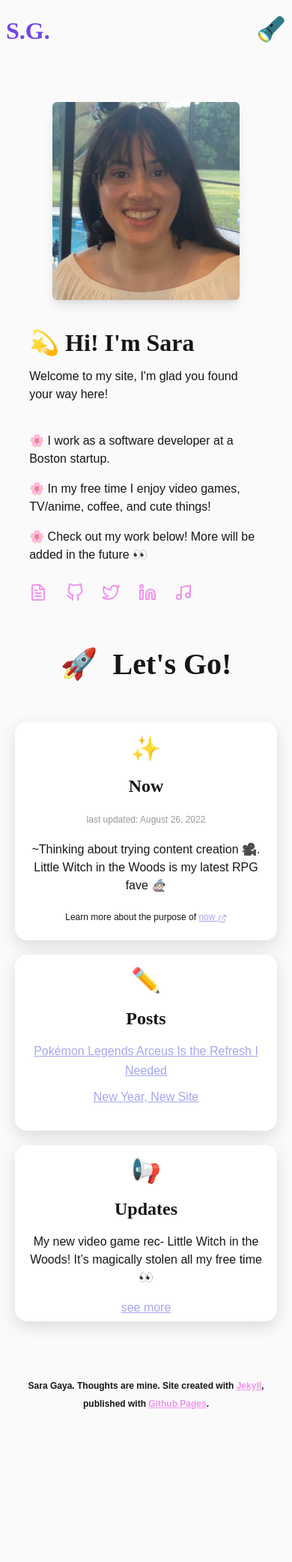
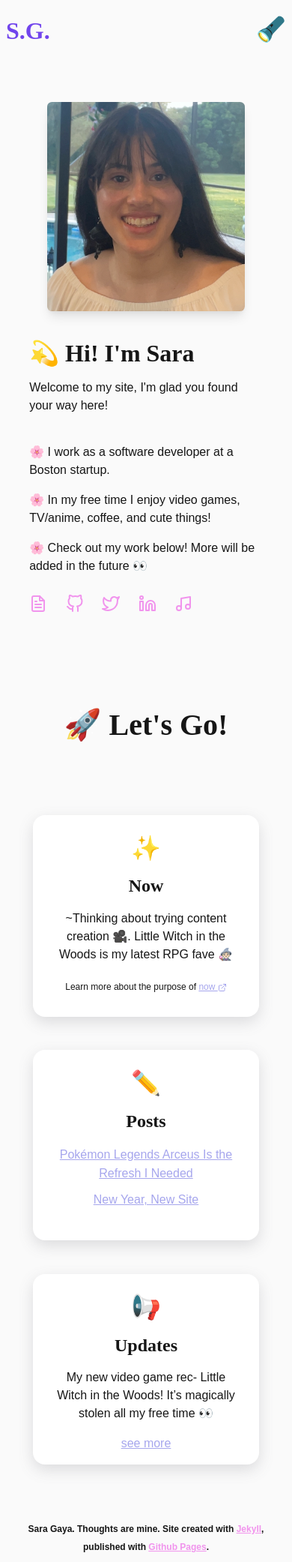
Before and after one commit to sgaya16/blog, a Jekyll site: the page built from index.html, in a window 390 px wide. Shown: the whole page at 75% size. Built offline with Jekyll 4.4.1, drawn with Linux system fonts in a browser that asks for light colours; some web fonts are replaced; before the commit the page ends 1892 px from its top, so only the background shows below that.

Commit message:
mobile changes

```diff
--- a/_sass/main.scss
+++ b/_sass/main.scss
@@ -61,12 +61,13 @@ main,
     flex-direction: row;
     justify-content: center;
     margin: 0 8vw;
+    align-items: center;
   }
 
   .pfp {
     img {
       border-radius: 0.4rem;
-      width: 80%;
+      width: 88%;
       box-shadow: rgba(0, 0, 0, 0.1) 0px 10px 15px -3px,
         rgba(0, 0, 0, 0.05) 0px 4px 6px -2px;
     }
@@ -99,8 +100,8 @@ main,
   .bridge {
     display: flex;
     justify-content: center;
-    padding-top: 4rem;
-    padding-bottom: 4rem;
+    padding-top: 6.5rem;
+    padding-bottom: 3.5rem;
 
     h1 {
       font-size: $xl;
@@ -311,7 +312,11 @@ body.dark-mode {
   main {
     .intro {
       .bio h1 {
-        font-size: $xl - 0.1rem;
+        font-size: $xl - 0.2rem;
+      }
+
+      .pfp {
+        width: 96%;
       }
 
       .socials {
@@ -320,25 +325,20 @@ body.dark-mode {
     }
 
     .section {
+      flex-direction: column;
+      align-items: center;
+
       .box {
-        padding: 0.4rem;
-        margin: 0;
+        vertical-align: top;
+        width: 72%;
+        margin-bottom: 1.2rem;
+        padding: 1rem;
       }
     }
   }
 }
 
 @media (max-width: 650px) {
-  main {
-    .intro {
-      .bio h1 {
-        font-size: $lg;
-      }
-    }
-  }
-}
-
-@media (max-width: 550px) {
   header {
     margin-bottom: 3rem;
   }
@@ -347,25 +347,14 @@ body.dark-mode {
     .intro {
       flex-direction: column;
 
+      .bio h1 {
+        font-size: $lg;
+      }
+
       .pfp {
         text-align: center;
         padding-bottom: 1rem;
       }
     }
-
-    .bridge {
-      padding: 2.4rem 0;
-    }
-
-    .section {
-      flex-direction: column;
-      align-items: center;
-
-      .box {
-        vertical-align: top;
-        width: 90%;
-        margin-bottom: 1.2rem;
-      }
-    }
   }
 }
--- a/index.html
+++ b/index.html
@@ -49,16 +49,18 @@ layout: default
   </div>
 
   <div class="bridge">
-    <h1>🚀&nbsp; Let's Go!</h1>
+    <h1>🚀 Let's Go!</h1>
   </div>
 
   <div class="section">
     <div class="box">
       <div class="box-emoji">✨</div>
       <h2 class="box-header">Now</h2>
-      {% for now in site.data.now limit: 1 %}
+      {% for now in site.data.now limit: 1 %} {% comment %}
       <time>last updated: {{ now.date | date: "%B %d, %Y" }}</time>
-      {{ now.content | markdownify }} {% endfor %}
+      {% endcomment %}
+      <p>{{ now.content | markdownify }}</p>
+      {% endfor %}
       <p class="now-description">
         Learn more about the purpose of
         <a href="https://nownownow.com/about"
@@ -81,9 +83,9 @@ layout: default
     <div class="box">
       <div class="box-emoji">📢</div>
       <h2 class="box-header">Updates</h2>
-      {% for update in site.data.updates limit: 1 %} {% comment %}
-      <time>last updated: {{ update.date | date: "%B %d, %Y" }}</time> <br />
-      {% endcomment %} {{ update.content | markdownify }} {% endfor %}
+      {% for update in site.data.updates limit: 1 %}
+      <p>{{ update.content | markdownify }}</p>
+      {% endfor %}
       <a href="/updates">see more</a>
     </div>
   </div>
```
